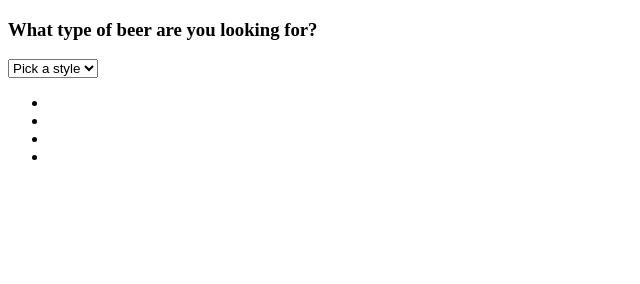
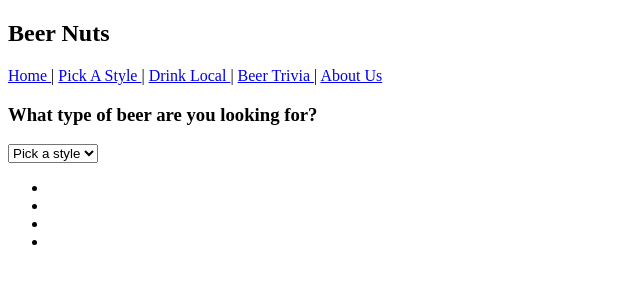
Before and after one commit to schrode50/BeerNuts, a plain HTML site: page beerstyle.html in a window 1280 px wide. Shown: the whole page, without its empty margins (0-640 px from the left). Drawn offline with Linux system fonts and the light colour scheme.

Commit message:
put the nav bar on all html pages

```diff
--- a/beerstyle.html
+++ b/beerstyle.html
@@ -8,6 +8,22 @@
 <link rel= 'stylesheet' href= 'css/style.css' type='text.css'>
   </head>
   <body>
+    <header>
+        <div class="row">
+          <section class="logo four columns offset-by-one column">
+            <h1> Beer Nuts </h1>
+          </section>
+
+          <section class="six columns offset-by-one columns">
+            <nav>
+              <a href="index.html">Home </a> | <a href="beerstyle.html">Pick A Style </a>| <a href="location.html">Drink Local </a> | <a href="trivia.html">Beer Trivia </a>| <a href="aboutus.html">About Us </a>
+            </nav>
+          </section>
+
+        </div><!--end of row-->
+    </header>
+
+
 <h3>What type of beer are you looking for?</h3>
 <form id='beerSelector'>
 <select name ='stylesofbeer' id = 'beerStyles'>
```
Also changed, not shown: aboutus.html (+13 -0 lines), trivia.html (+13 -1 lines).
